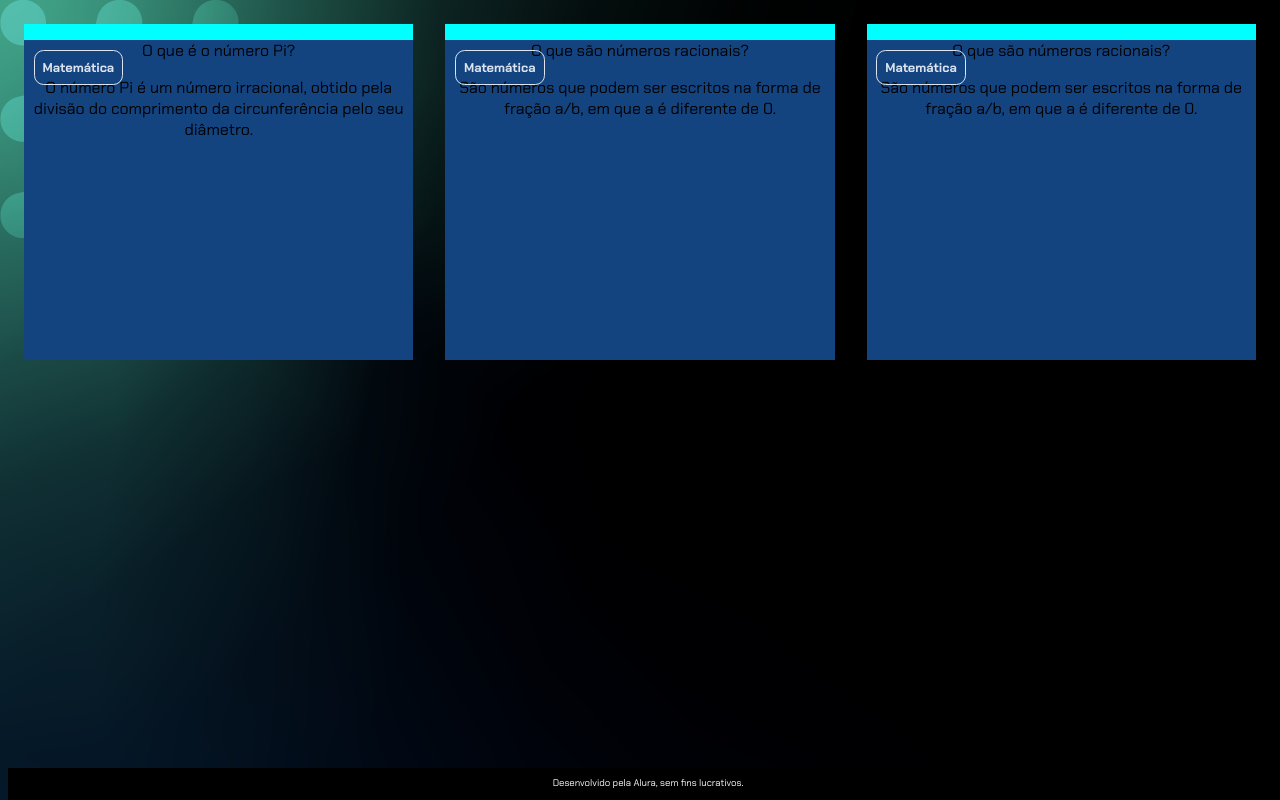
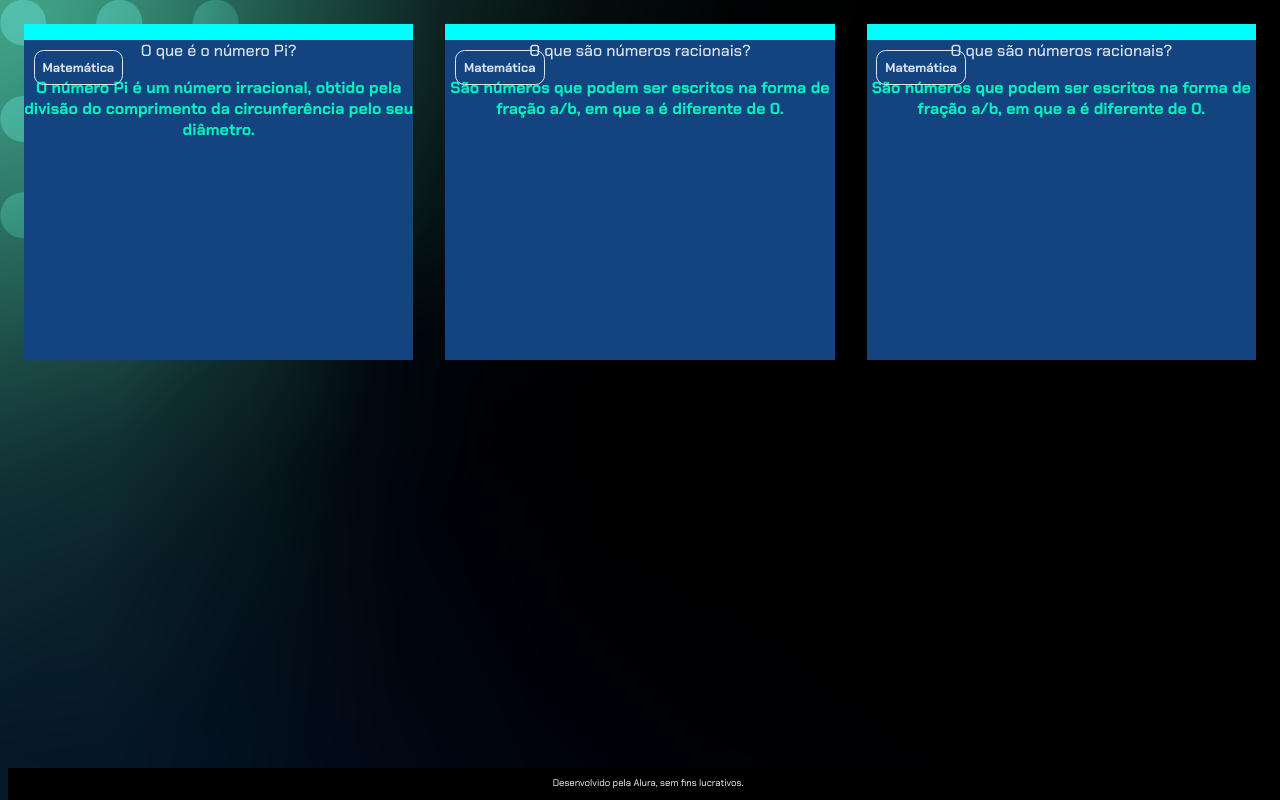
Before and after one commit to fabischor/ferramenta-de-estudo, a plain HTML site: page index.html in a window 1280 px wide. Drawn offline with Linux system fonts and the light colour scheme; a web font is replaced by a local one.

Commit message:
Estilo cartão

```diff
--- a/assets/style.css
+++ b/assets/style.css
@@ -38,6 +38,16 @@ body {
     font-size: 1vw;
 }
 
+.cartao__conteudo__pergunta p{
+    color: var(--text-color);
+    font-weight: 500;
+}
+
+.cartao__conteudo__resposta p{
+    color: var(--card-back-color);
+    font-weight: 700;
+}
+
 footer {
     background-color: black;
     color: white;
```
